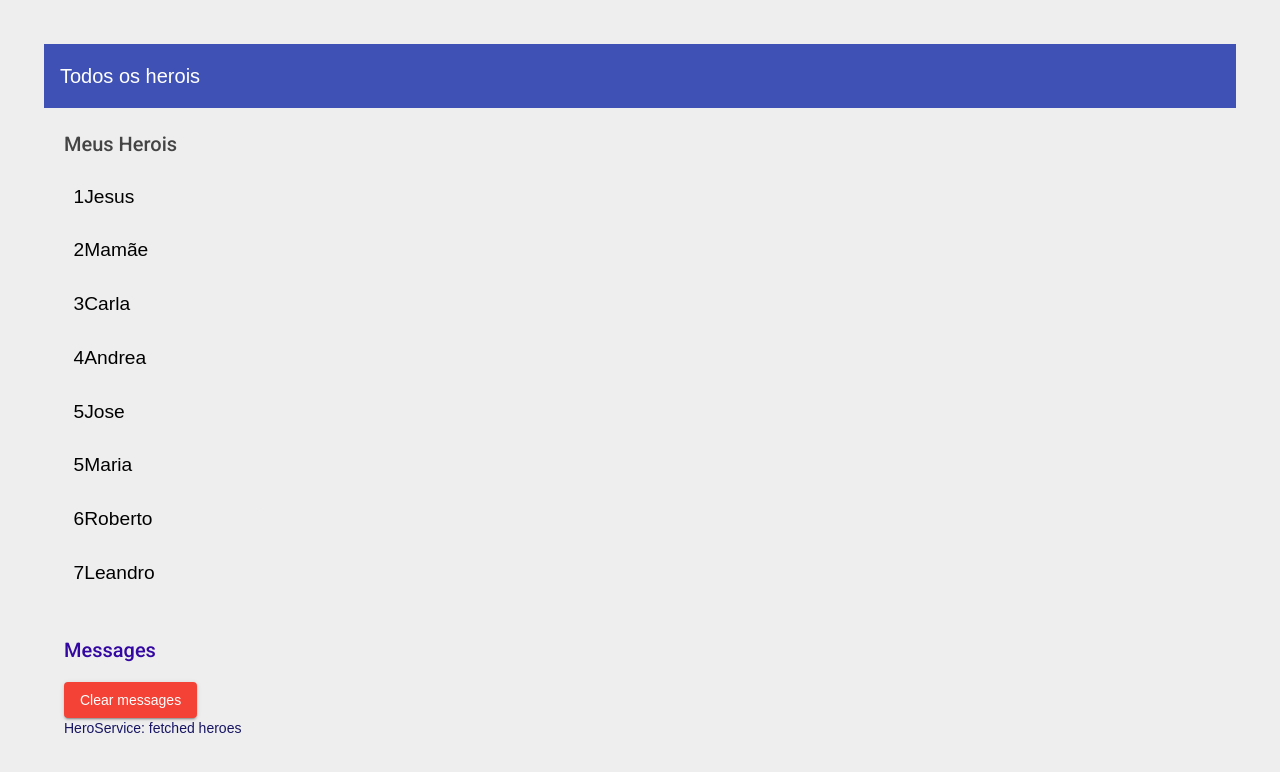
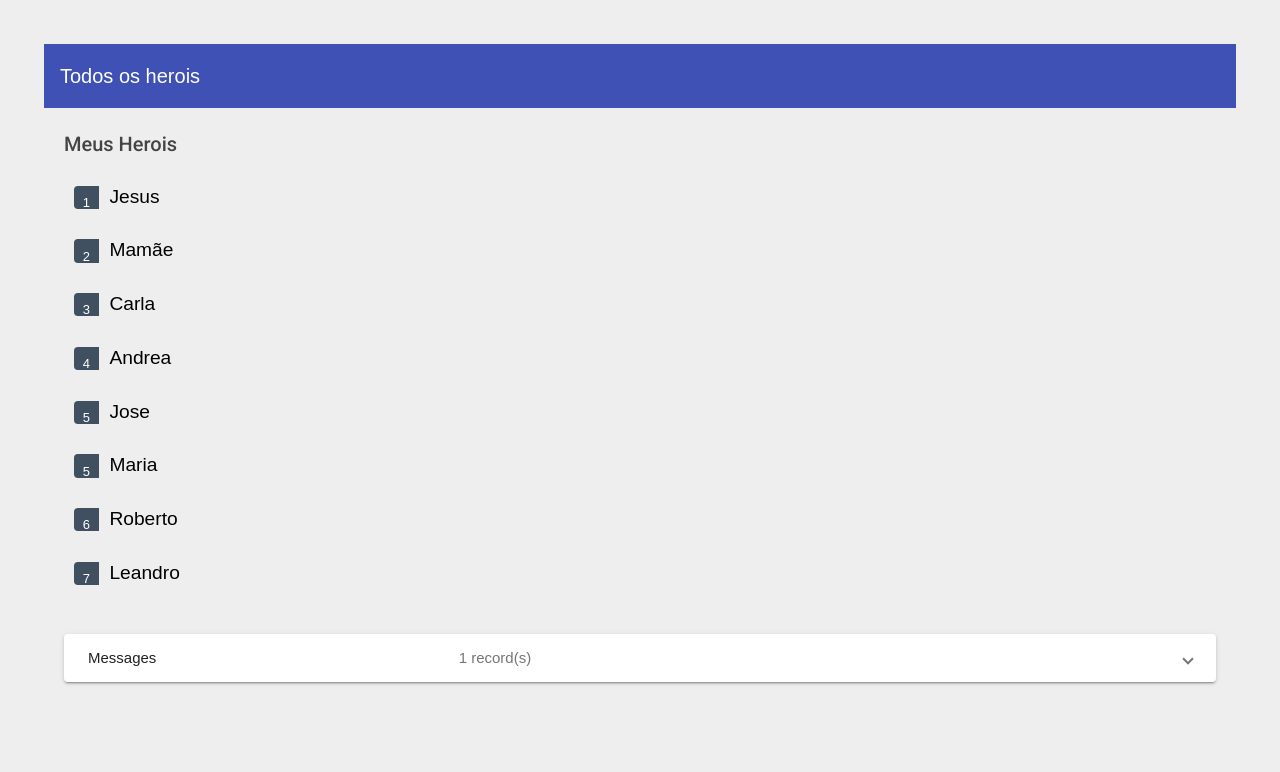
Before and after one commit to CleberBatista36/lista-herois-CBD-angular, an Angular app: page / in a window 1280 px wide. Shown: the top 772 px of the page. Built offline with nearby package versions, Linux system fonts and the light colour scheme.

Commit message:
inclusao expansion panel

```diff
--- a/src/app/app.module.ts
+++ b/src/app/app.module.ts
@@ -10,6 +10,7 @@ import { BrowserAnimationsModule } from '@angular/platform-browser/animations';
 import {MatToolbarModule} from '@angular/material/toolbar';
 import {MatButtonModule} from '@angular/material/button';
 import { MessagesComponent } from './messages/messages.component';
+import {MatExpansionModule} from '@angular/material/expansion';
 
 
 @NgModule({
@@ -26,6 +27,7 @@ import { MessagesComponent } from './messages/messages.component';
     FormsModule,
     BrowserAnimationsModule,
     MatButtonModule,
+    MatExpansionModule,
     MatToolbarModule
   ],
   providers: [],
--- a/src/app/heroes/heroes.component.html
+++ b/src/app/heroes/heroes.component.html
@@ -3,7 +3,7 @@
   <li *ngFor="let hero of heroes">
      <button [class.selected]= "hero === selectedHero" type="button"
       (click)="onSelect(hero)">
-          <div><span calss="badge"> {{hero.id}}</span></div>
+          <div><span class="badge"> {{hero.id}}</span></div>
            <div><span class="name">{{hero.name}}</span></div>
       </button>
   </li>
--- a/src/app/messages/messages.component.html
+++ b/src/app/messages/messages.component.html
@@ -1,9 +1,17 @@
-<div  *ngIf="messageService.getMessages().length">
-  <h2>Messages</h2>
-  <button color="warn" mat-raised-button
-   (click)="messageService.clear()">Clear messages</button>
-  <div *ngFor="let message of messageService.getMessages()">
-    {{message}}
-  </div>
-
-</div>
+<mat-accordion *ngIf="messageService.getMessages().length">
+  <mat-expansion-panel >
+    <mat-expansion-panel-header>
+      <mat-panel-title>
+       Messages
+      </mat-panel-title>
+      <mat-panel-description>
+       {{messageService.getMessages().length}} record(s)
+      </mat-panel-description>
+    </mat-expansion-panel-header>
+    <button color="warn" mat-raised-button
+        (click)="messageService.clear()">Clear messages</button>
+     <div *ngFor="let message of messageService.getMessages()">
+      <p>{{message}}</p>
+    </div>
+  </mat-expansion-panel>
+</mat-accordion>
```
